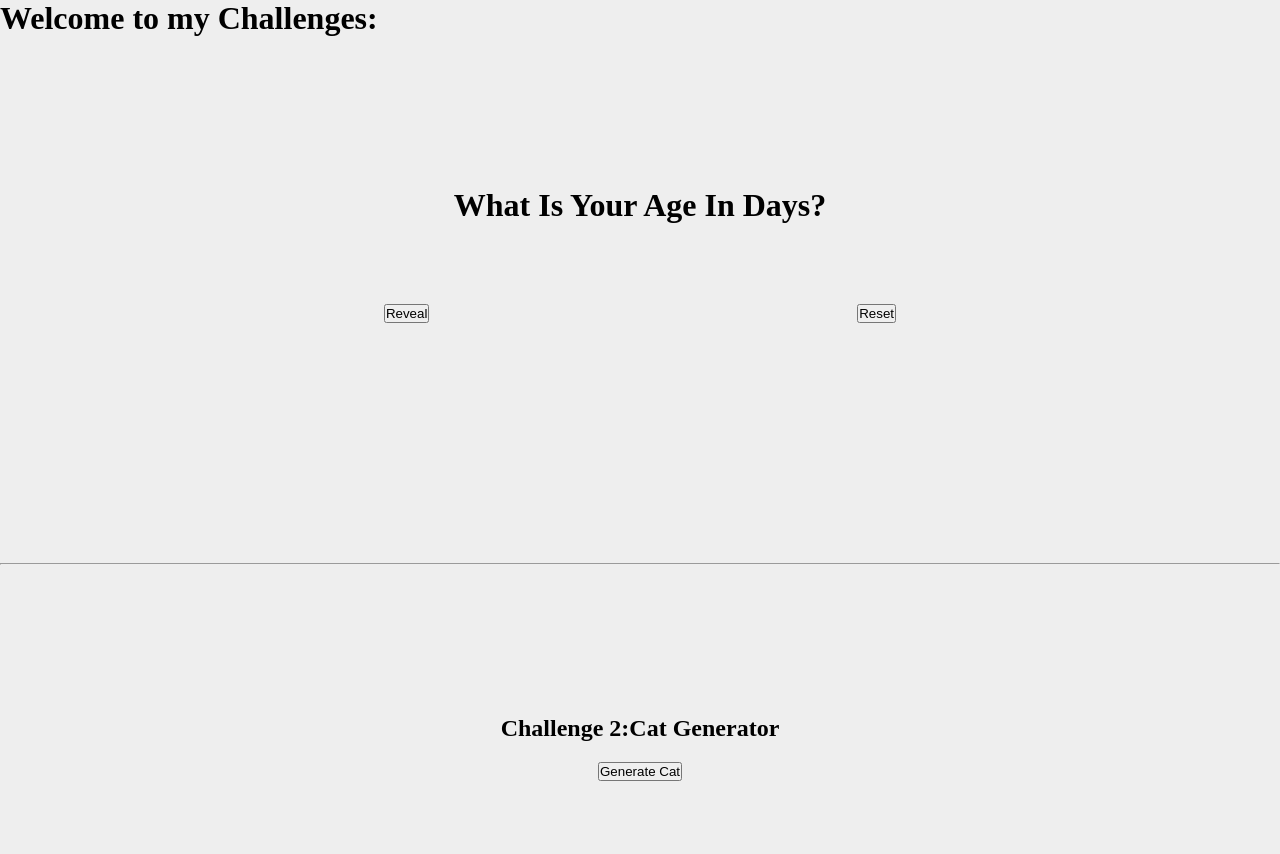
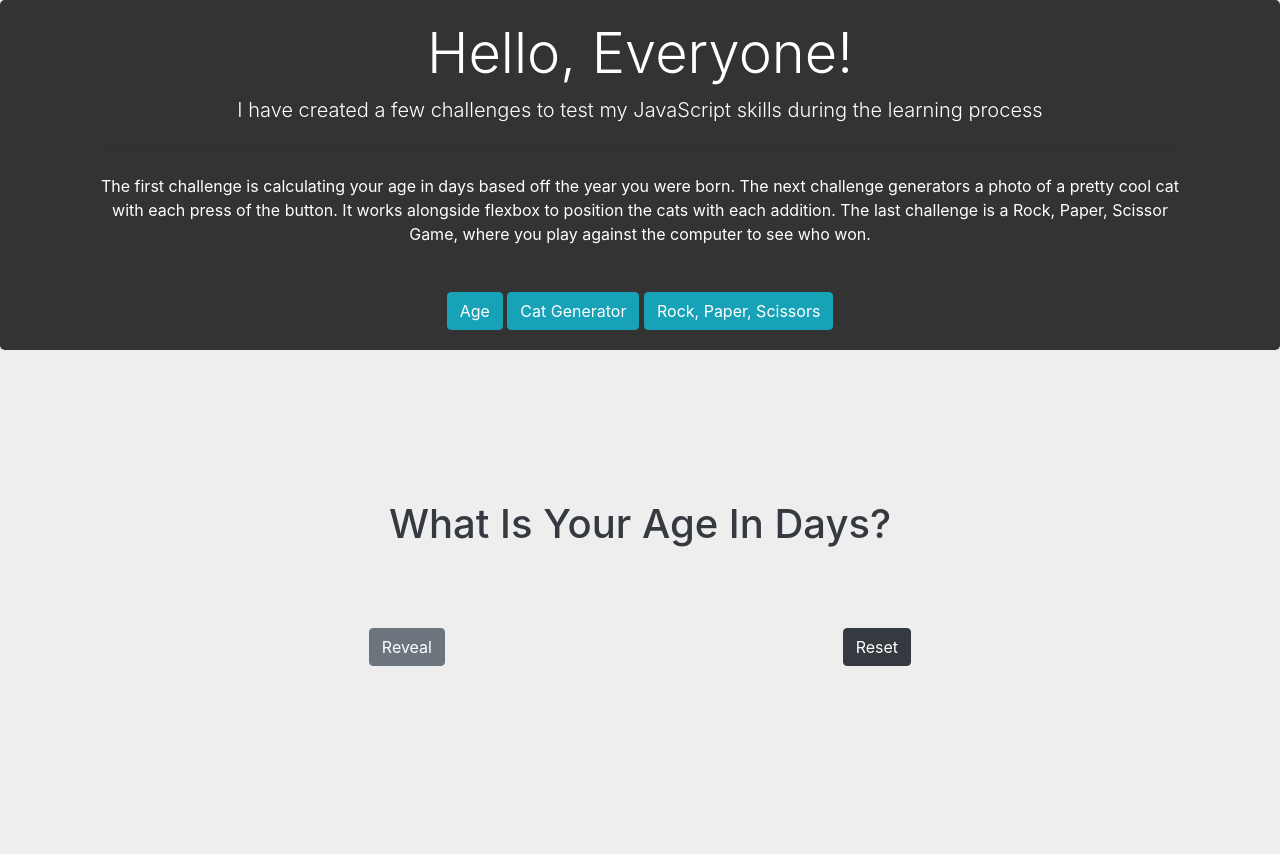
Before and after one commit to Kammielatay/JavaScript-Challenges, a plain HTML site: page index.html in a window 1280 px wide. Shown: the top 854 px of the page. Drawn offline with nearby package versions, Linux system fonts and the light colour scheme.

Commit message:
added bootstrap elements for styling

```diff
--- a/index.html
+++ b/index.html
@@ -2,13 +2,23 @@
 <head>
     <meta charset="UTF-8">
     <meta name="viewport" content="width=device-width, initial-scale=1.0">
+    <link rel="stylesheet" href="https://cdn.jsdelivr.net/npm/bootstrap@4.5.3/dist/css/bootstrap.min.css"
+        integrity="sha384-TX8t27EcRE3e/ihU7zmQxVncDAy5uIKz4rEkgIXeMed4M0jlfIDPvg6uqKI2xXr2" crossorigin="anonymous">
     <link rel="stylesheet" href="style.css">
     <title>JS Challenges</title>
 </head>
 <body>
-    <h1>Welcome to my Challenges:</h1>
+    <div class="jumbotron text-center">
+        <h1 class="display-4">Hello, Everyone!</h1>
+        <p class="lead">I have created a few challenges to test my JavaScript skills during the learning process</p>
+        <hr class="my-4">
+        <p>The first challenge is calculating your age in days based off the year you were born. The next challenge generators a photo of a pretty cool cat with each press of the button. It works alongside flexbox to position the cats with each addition. The last challenge is a Rock, Paper, Scissor Game, where you play against the computer to see who won.  </p>
+        <a class="btn btn-primary btn-info" href="#container-1" role="button">Age</a>
+        <a class="btn btn-primary btn-info" href="#container-2" role="button">Cat Generator</a>
+        <a class="btn btn-primary btn-info" href="#container-3" role="button">Rock, Paper, Scissors</a>
+    </div>
 
-    <div class="container-1">
+    <div id="container-1" class="container-1">
         <h1 class="text-dark">What Is Your Age In Days?</h1>
 
         <div class="flex-box-container-1">
@@ -30,10 +40,10 @@
     </div>
     <hr>
 
-    <div class="container-2">
+    <div id="container-2"class="container-2">
         <h2>Challenge 2:Cat Generator</h2>
 
-        <button id="btn-2" class="btn btn-secondary" onclick="generateCats()">Generate Cat</button>
+        <button id="btn-2" class="btn btn-dark" onclick="generateCats()">Generate Cat</button>
 
         <div id="flex-box-image" class="flex-box-container-2">
 
@@ -44,7 +54,7 @@
 
     <hr>
 
-    <div class='container-3'>
+    <div id="container-3" class='container-3'>
         <h2>Challenge 3: Rock, Paper, Scissors</h2>
         <div class='flex-box-rps' id='flex-box-rps-div'>
             <img id='rock'
--- a/style.css
+++ b/style.css
@@ -5,6 +5,13 @@
 
 body {
     background-color: #eee;
+}
+
+.jumbotron {
+
+    background-color: #333;
+    color:white;
+    padding: 20px 100px;
 }
 
 /* Challenge 1: Age in Days */
```
